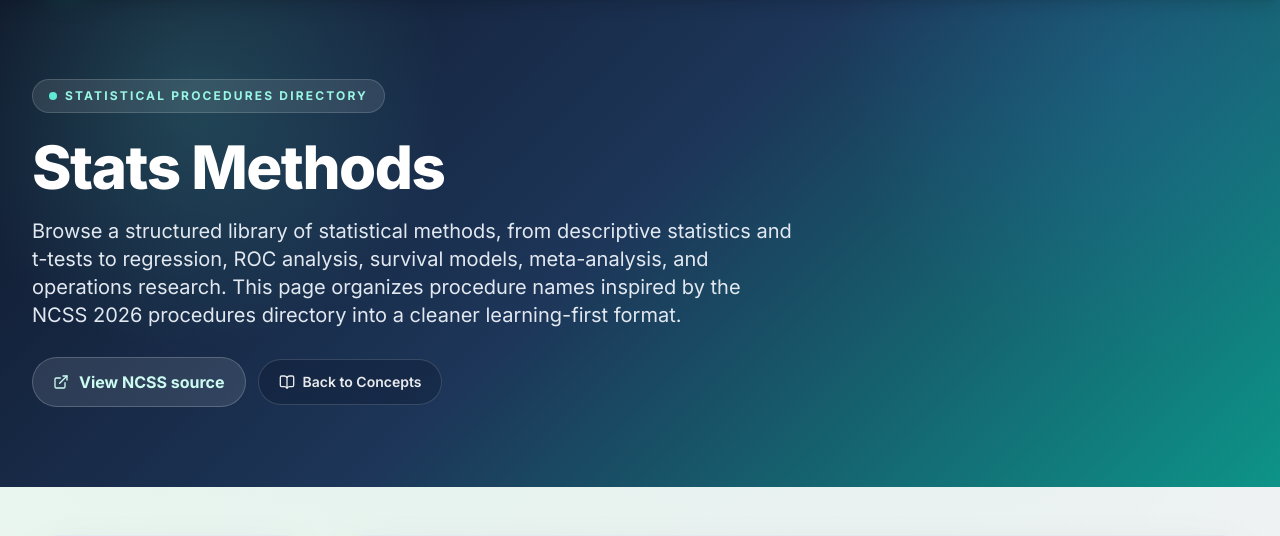
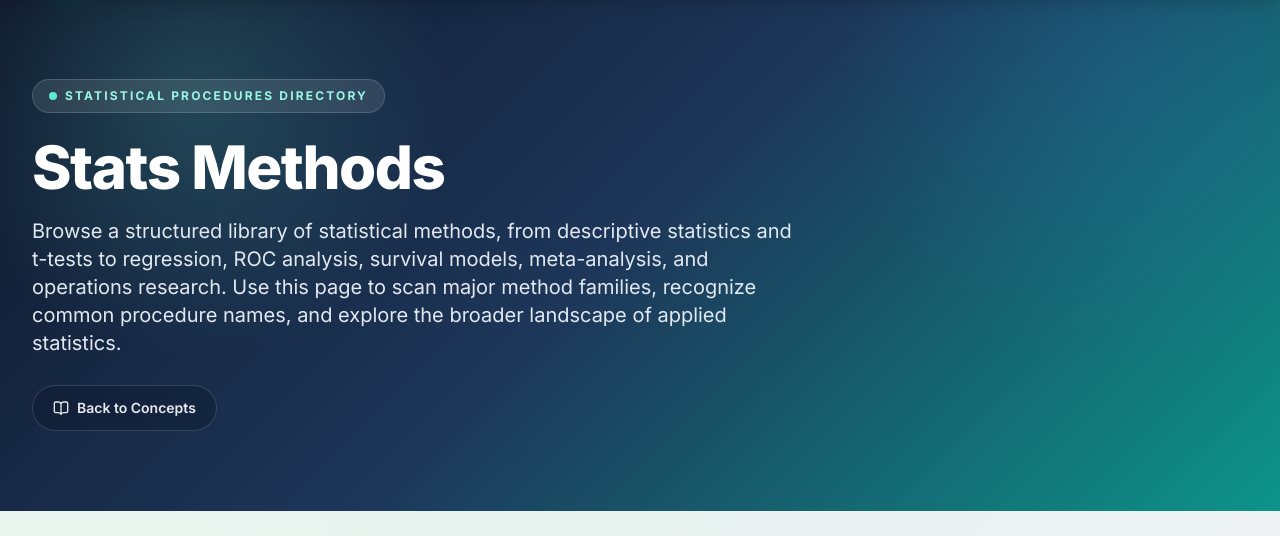
Before and after one commit to dayaniravi123/DentStat, a Django app: page /stats-methods/ in a window 1280 px wide. Shown: the part 65-601 px from the top of the page. Run offline with Django 4.2, Linux system fonts and the light colour scheme; some libraries are stand-ins or nearby versions.

Commit message:
"removed content from that menu"

```diff
--- a/templates/stats-methods.html
+++ b/templates/stats-methods.html
@@ -15,7 +15,7 @@
     <meta property="og:url" content="https://www.dent-stats.com/stats-methods/">
     <meta name="twitter:card" content="summary">
     <meta name="twitter:title" content="Stats Methods | DentalStats">
-    <meta name="twitter:description" content="A structured directory of stats methods and statistical procedures inspired by the NCSS procedures catalog.">
+    <meta name="twitter:description" content="A structured directory of stats methods and statistical procedures for learning analysis workflows across biostatistics and research.">
     <title>Stats Methods | DentalStats</title>
     <script src="https://cdn.tailwindcss.com"></script>
     <script src="https://unpkg.com/lucide@latest"></script>
@@ -249,17 +249,6 @@
             font-weight: 600;
             line-height: 1.4;
         }
-        .stats-source-link {
-            display: inline-flex;
-            align-items: center;
-            gap: 10px;
-            color: #ccfbf1;
-            font-weight: 700;
-            text-decoration: none;
-        }
-        .stats-source-link:hover {
-            color: white;
-        }
         .stats-empty {
             display: none;
             padding: 44px 26px;
@@ -325,14 +314,10 @@
                 </h1>
                 <p class="mt-5 max-w-3xl text-lg md:text-xl text-slate-200 leading-relaxed">
                     Browse a structured library of statistical methods, from descriptive statistics and t-tests to
-                    regression, ROC analysis, survival models, meta-analysis, and operations research. This page
-                    organizes procedure names inspired by the NCSS 2026 procedures directory into a cleaner learning-first format.
+                    regression, ROC analysis, survival models, meta-analysis, and operations research. Use this page
+                    to scan major method families, recognize common procedure names, and explore the broader landscape of applied statistics.
                 </p>
                 <div class="mt-7 flex flex-wrap items-center gap-3">
-                    <a href="https://www.ncss.com/software/ncss/procedures/" target="_blank" rel="noopener noreferrer" class="stats-source-link rounded-full border border-white/20 bg-white/10 px-5 py-3">
-                        <i data-lucide="external-link" class="w-4 h-4"></i>
-                        View NCSS source
-                    </a>
                     <a href="/concepts/" class="inline-flex items-center gap-2 rounded-full border border-white/15 bg-slate-950/20 px-5 py-3 text-sm font-semibold text-white/90 hover:bg-slate-950/30 transition">
                         <i data-lucide="book-open" class="w-4 h-4"></i>
                         Back to Concepts
```
